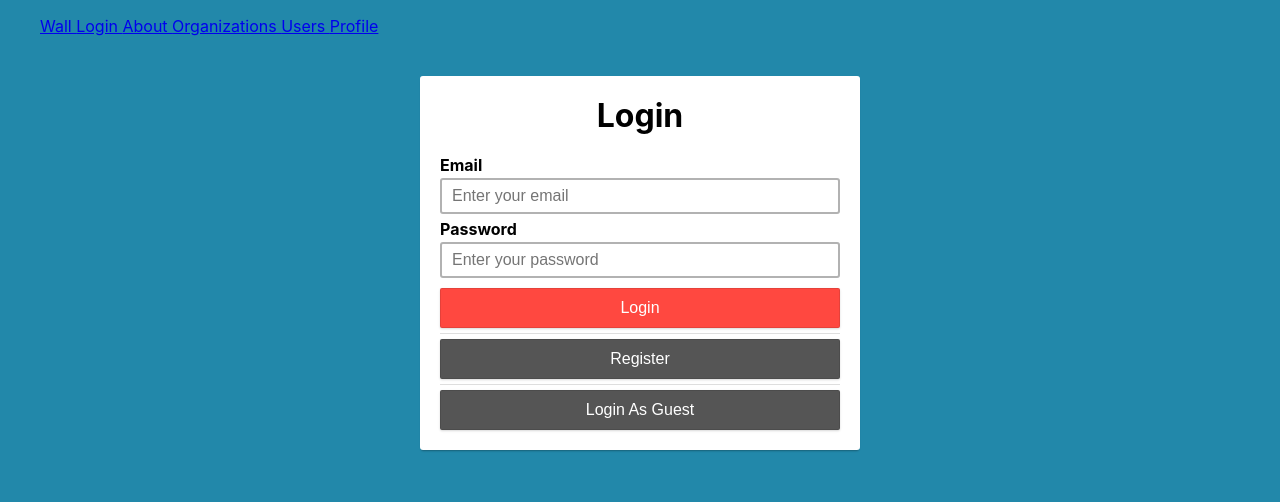
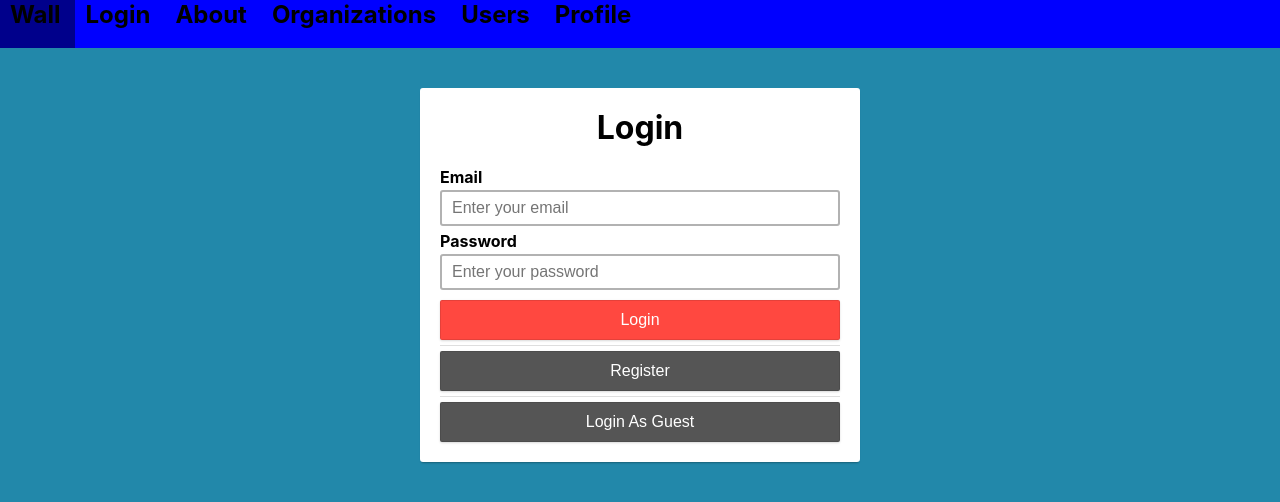
Before and after one commit to 12thStreetStudios/OwlHacks2020, a React (Create React App) app in the folder owlhacks2020/: page / in a window 1280 px wide. Shown: the top 502 px of the page. Built offline with nearby package versions, Linux system fonts and the light colour scheme.

Commit message:
Cute Navbar

```diff
--- a/owlhacks2020/src/App.js
+++ b/owlhacks2020/src/App.js
@@ -11,6 +11,7 @@ import ReactDOM from 'react-dom';
 
 import './style/App.css';
 import './style/Profile.css';
+import './style/Nav.css';
 
 import {LoginContextProvider, LoginContext, Login, Register} from'./components/Login.js'
 import Post, {Comment} from './components/Post'
@@ -25,14 +26,14 @@ export default function App() {
     <Router>
       <div>
         <nav>
-          <ul>
-              <Link to="/"> Wall </Link>
-              <Link to="/login"> Login </Link>
-              <Link to="/about"> About </Link>
-              <Link to="/orgs"> Organizations </Link>
-              <Link to="/user"> Users </Link>
-              <Link to="/profile"> Profile </Link>
-          </ul>
+          <div className = "navcontainer">
+              <div className="navbar"> <Link to="/"> Wall </Link> </div>
+              <div className="navbar"> <Link to="/login"> Login </Link></div>
+              <div className="navbar"> <Link to="/about"> About </Link></div>
+              <div className="navbar"><Link to="/orgs"> Organizations </Link></div>
+              <div className="navbar"> <Link to="/user"> Users </Link></div>
+              <div className="navbar"> <Link to="/profile"> Profile </Link></div>
+          </div>
         </nav>
 
         {/* A <Switch> looks through its children <Route>s and
--- /dev/null
+++ b/owlhacks2020/src/style/Nav.css
@@ -0,0 +1,30 @@
+.navcontainer {
+  display: flex;
+  flex-direction: row;
+  height: 3rem;
+  width: 100%;
+  background: blue;
+}
+
+.navbar{
+  background: blue;
+  text-decoration: none;
+  user-select: none;
+  height: inherit;
+  width: auto;
+  padding-left: 10px;
+  padding-right: 15px;
+}
+
+.navbar a {
+  text-decoration: none;
+  color: black;
+  text-align: center;
+  vertical-align: center;
+  font-weight: bolder;
+  font-size: 24px;
+}
+
+.navbar:hover {
+  background: darkblue;
+}
```
